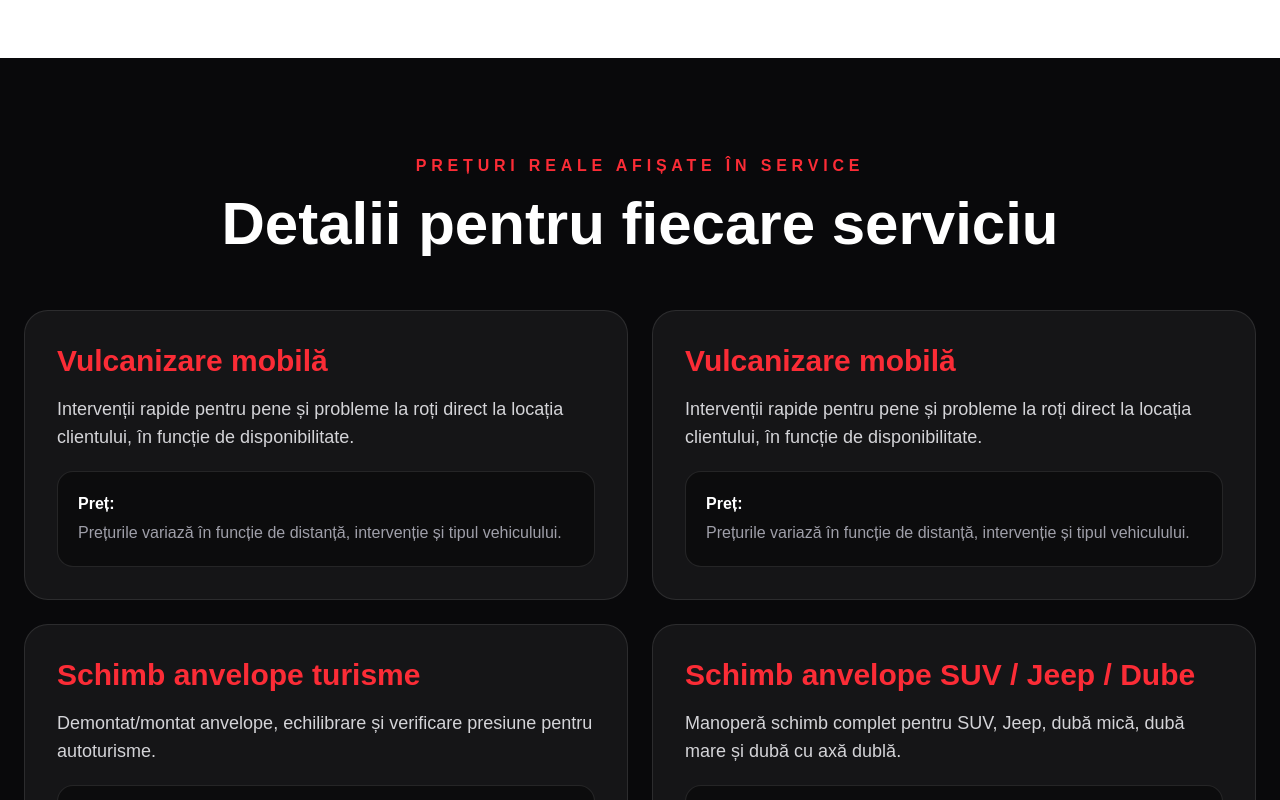
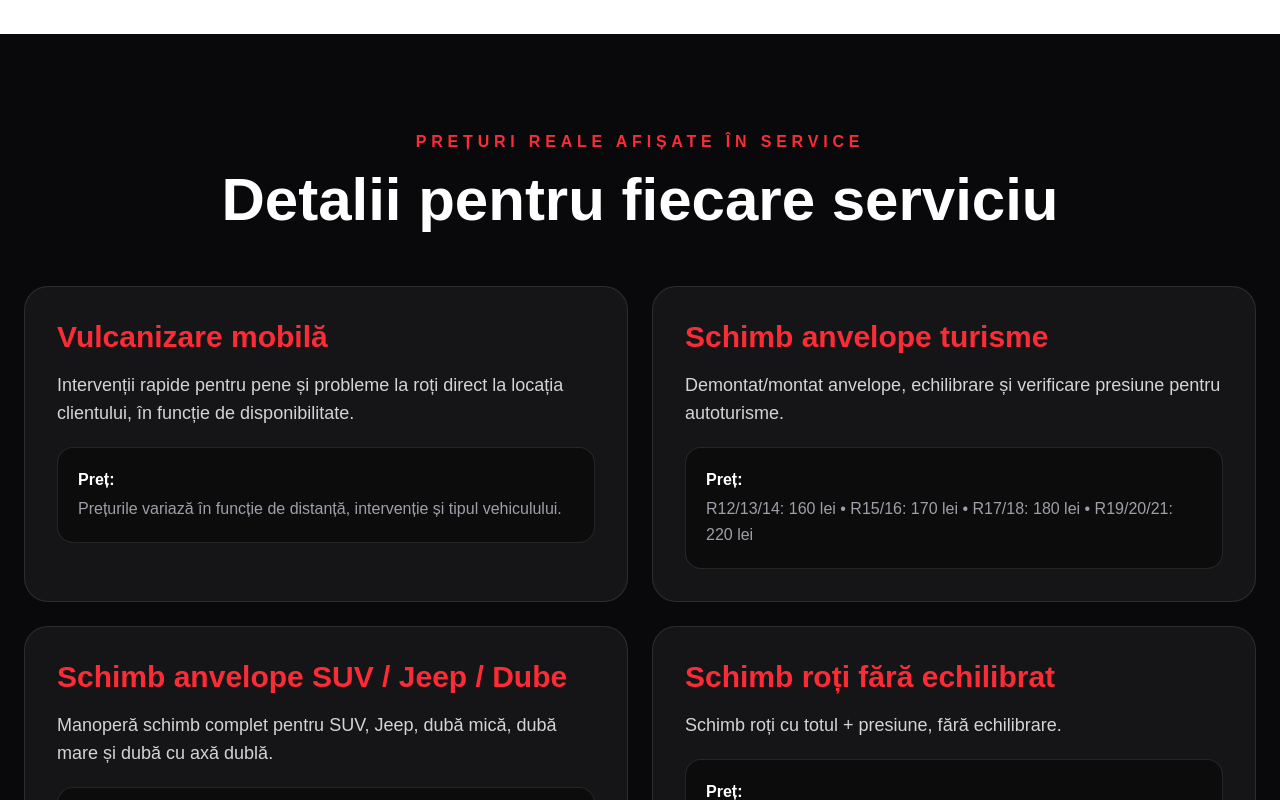
Before and after one commit to alexcosteach/mao-vulcanizare, a Next.js app: page / in a window 1280 px wide. Shown: the part 2298-3098 px from the top of the page. Built offline with nearby package versions, Linux system fonts and the light colour scheme.

Commit message:
update site

```diff
--- a/app/page.tsx
+++ b/app/page.tsx
@@ -1,10 +1,5 @@
 export default function Home() {
   const services = [
-    {
-      title: "Vulcanizare mobilă",
-      desc: "Intervenții rapide pentru pene și probleme la roți direct la locația clientului, în funcție de disponibilitate.",
-      price: "Prețurile variază în funcție de distanță, intervenție și tipul vehiculului.",
-    },
     {
       title: "Vulcanizare mobilă",
       desc: "Intervenții rapide pentru pene și probleme la roți direct la locația clientului, în funcție de disponibilitate.",
```
